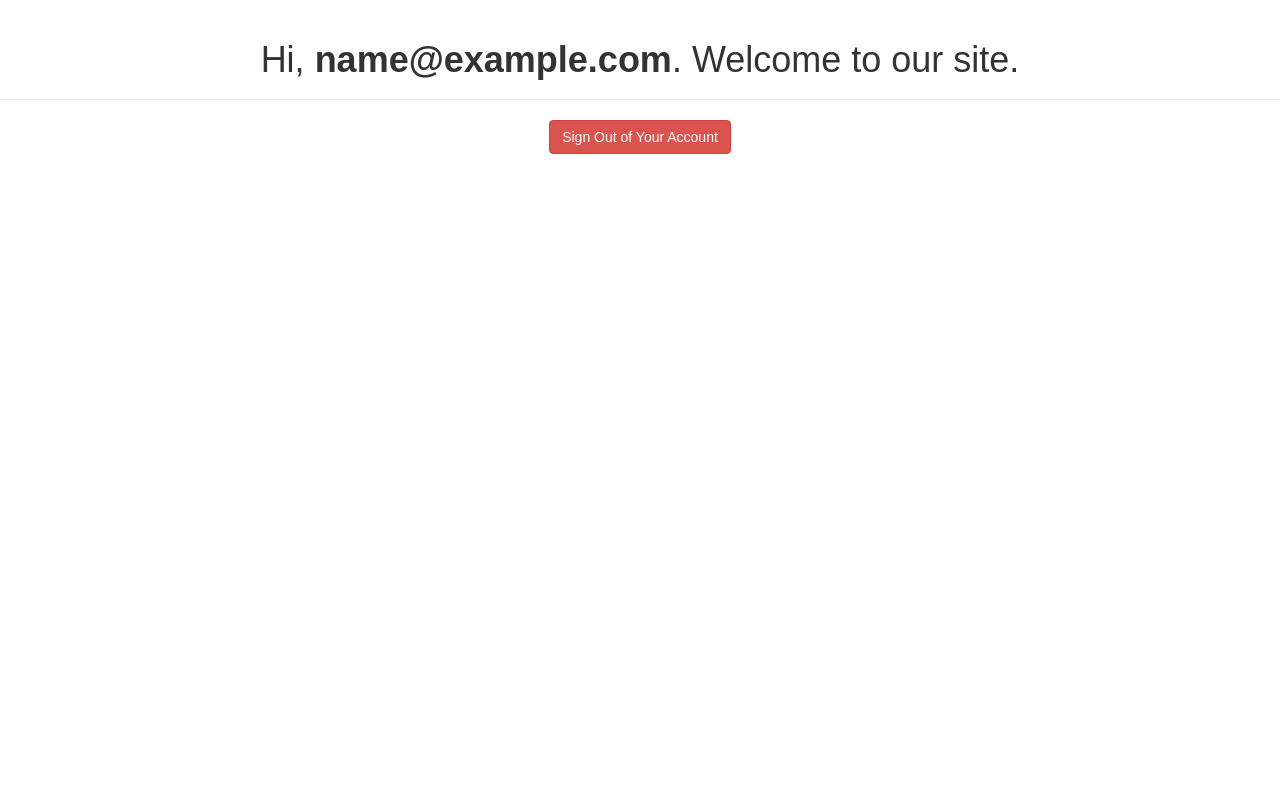
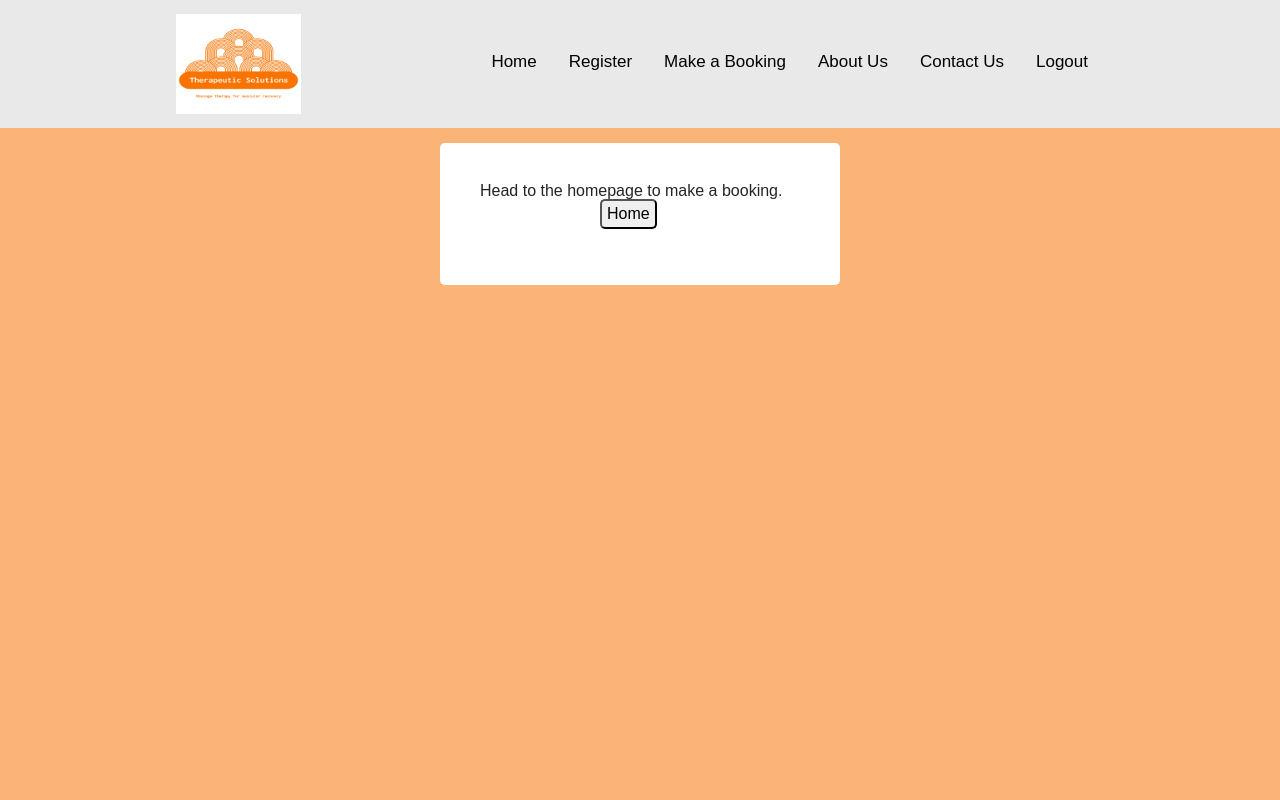
Before and after one commit to siesaurus/COMP606A1P3, a PHP site: page /welcome.php in a window 1280 px wide. Run offline with PHP 8.4, Linux system fonts and the light colour scheme; the visitor is signed in with stand-in values (Sample User, id 1); some libraries are stand-ins or nearby versions.

Commit message:
fixed the sessions we create so that you can login, and it will hide the login tab and instead show the make a booking tab and logout tab, when logging out, it destroys the session and then shows the login tab on the nav bar

```diff
--- a/LoginPage.php
+++ b/LoginPage.php
@@ -27,8 +27,6 @@
                 <td>Password: </td>
                 <td><input type = "password" placeholder="Password" name = "Password"></td>
                 </tr>
-                <tr>
-                <td></td>
                 <td><input type = "submit" value ="Login"></td>
                 </tr>
                 </table>
@@ -52,8 +50,6 @@
         <td>Password: </td>
         <td><input type = "password" placeholder="Password" name = "TherPassword"></td>
         </tr>
-        <tr>
-            <td></td>
         <td><input type = "submit" value ="Login"></td>
         </tr>
         </table>
--- a/header.php
+++ b/header.php
@@ -2,7 +2,12 @@
     Header - includes nav.php on all pages where referenced and design features.
  -->
 <?php
+    if(!isset($_SESSION))
+    {
+        session_start();
+    }
 include("nav.php");
+
 // in the <style> tag below we generate css rules for body and h1 tags
 //as per in class examples
 ?>
--- a/nav.php
+++ b/nav.php
@@ -1,3 +1,6 @@
+
+
+
 <!--
     Navbar with the available, easily accessible buttons
     Features navbar login which directs to login.php also
@@ -20,11 +23,34 @@
  -->
 <ul>
 <li><a href="Home.php">Home</a></li>
-<li><a href="LoginPage.php">Login</a></li>
+<!-- <li><a href="LoginPage.php">Login</a></li> -->
 <li><a href="Registration.php">Register</a></li>
-<li><a href="makeBooking.php">Make a Booking</a></li>
+
+<?php
+// Check if the user is logged in, if yes show this booking nav
+if(isset($_SESSION["loggedin"]) == true){
+    echo "<li><a href=\"makeBooking.php\">Make a Booking</a></li>";
+}
+?>
+
+<?php
+// Check if the user is logged in, if no, show this login nav
+if(isset($_SESSION["loggedin"]) == false){
+    echo "<li><a href=\"LoginPage.php\">Login</a></li> ";
+}
+?>
+
+
 <li><a href="AboutUs.php">About Us</a></li>
 <li><a href="ContactUs.php">Contact Us</a></li>
+
+<?php
+//if the user is logged in, show this nav
+if(isset($_SESSION["loggedin"])== true){
+    echo "<li><a href=\"logout.php\">Logout</a></li>";
+}
+?>
+
 
 
 </ul>
--- a/style.css
+++ b/style.css
@@ -175,7 +175,8 @@ input[type=password] {
 input[type=submit] {
   border-radius: 5px;
   display: block;
-  margin: 0 auto;
+  margin-left: 100%;
+  /*margin-right: 50%;*/
   padding: 10px;
   font-family: Arial, Helvetica, sans-serif;
   text-align: center;
@@ -280,7 +281,8 @@ label{
     box-sizing: border-box;
 }
 
-bkContainer{
+/*
+.bkContainer{
 	padding: 12px;
 	position:absolute;
 	left:30%;
@@ -290,3 +292,4 @@ bkContainer{
 	border-collapse:collapse;
 	background:grey;
 }
+*/
--- a/welcome.php
+++ b/welcome.php
@@ -6,30 +6,22 @@
 
 // Initialize the session
 session_start();
-
-// Check if the user is logged in, if not then redirect him to login page
-if(!isset($_SESSION["loggedin"]) || $_SESSION["loggedin"] !== true){
-    header("location: login.php");
-    exit;
-}
 ?>
-
+ <?php include("header.php");?>
 <!DOCTYPE html>
 <html lang="en">
 <head>
     <meta charset="UTF-8">
     <title>Welcome</title>
-    <link rel="stylesheet" href="https://maxcdn.bootstrapcdn.com/bootstrap/3.3.7/css/bootstrap.css">
-    <style type="text/css">
-        body{ font: 14px sans-serif; text-align: center; }
-    </style>
+
+
 </head>
 <body>
-    <div class="page-header">
-        <h1>Hi, <b><?php echo htmlspecialchars($_SESSION['Email']); ?></b>. Welcome to our site.</h1>
-    </div>
+    <div class="formContainer">
     <p>
-        <a href="logout.php" class="btn btn-danger">Sign Out of Your Account</a>
+        Head to the homepage to make a booking.
+        &nbsp &nbsp &nbsp &nbsp &nbsp &nbsp &nbsp &nbsp &nbsp &nbsp &nbsp &nbsp &nbsp &nbsp &nbsp<a href="Home.php"><button>Home</button></a>
     </p>
+</div>
 </body>
 </html>
```
